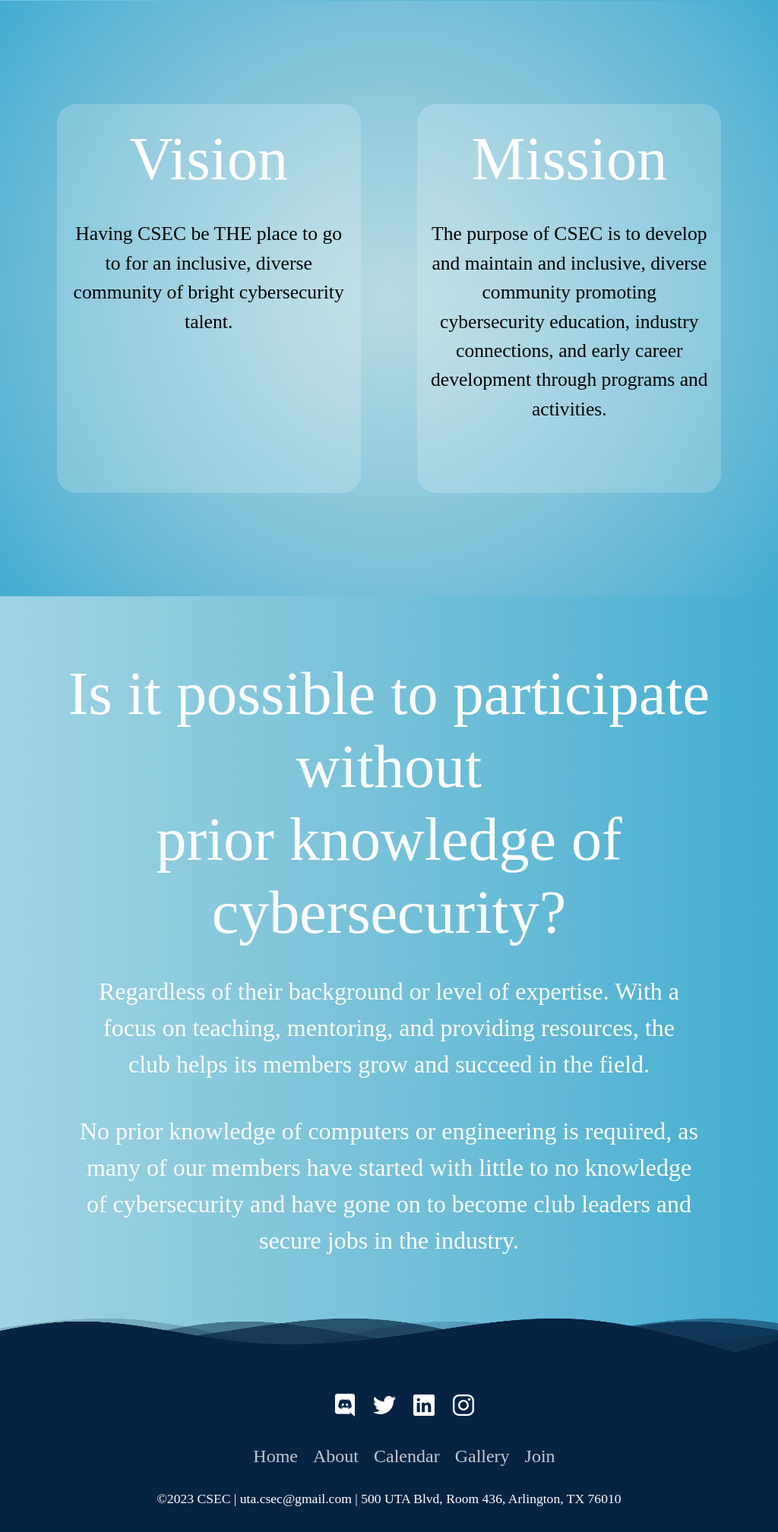
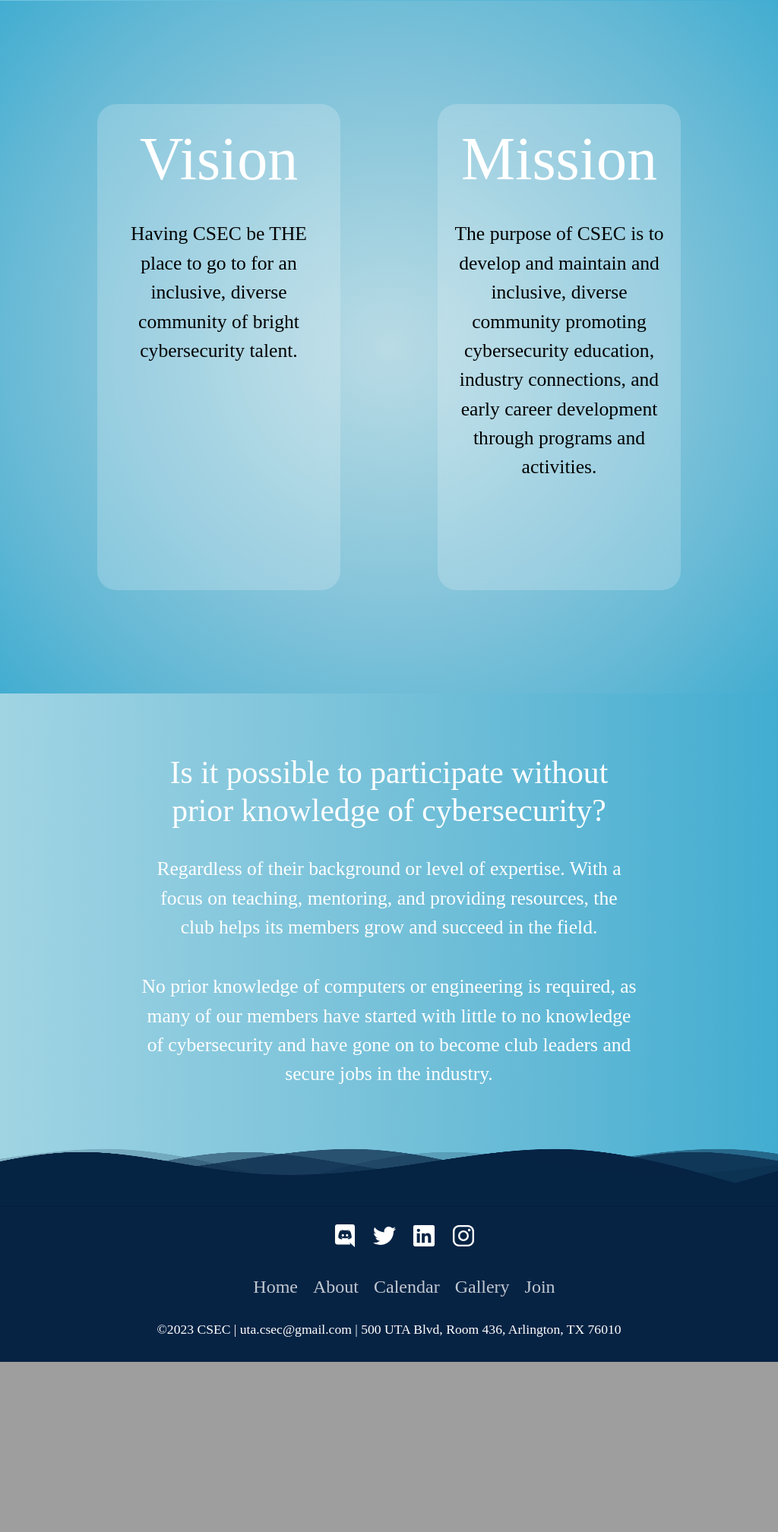
Before and after one commit to CardosoJavier/CSEC, a Flask app: page /about in a window 1024 px wide. Shown: the part 1148-3165 px from the top of the page at 76% size. After the commit the page ends 2941 px from the top, so only its background shows below. Run offline with Flask 2, Linux system fonts and the light colour scheme; some libraries are stand-ins or nearby versions.

Commit message:
csec 2.0 - about device

```diff
--- a/backend/static/CSS/pages/about.css
+++ b/backend/static/CSS/pages/about.css
@@ -1,7 +1,9 @@
 :root
 {
     --fs-600: 2rem;
+    --fs-500: 1.8rem;
     --fs-400: 1.7rem;
+    --fs-300: 1.5rem;
     --fs-200: 1.2rem;
     --fs-100: 0.8rem;
 }
@@ -80,6 +82,8 @@
     align-items: center;
 
     flex-wrap: wrap;
+    padding: 7rem 0;
+
 }
 
 .m-v-container
@@ -141,7 +145,7 @@
 
 
 /* mobile */
-@media only screen and (max-width: 767px)
+@media only screen and (max-width: 767px) and (orientation: portrait)
 {
     /* about content */
     .about-container
@@ -174,14 +178,14 @@
     }
 }
 
-/* Mobile devices (landscape) */
-@media only screen and (min-width: 768px) and (max-width: 1023px) and (orientation: landscape)
+
+@media only screen and (min-width: 740px) and (max-width: 1023px) and (orientation: landscape)
 {
 
     /* About section */
     .about-text h2
     {
-        font-size: var(--fs-200);
+        font-size: var(--fs-400);
         margin: 1rem 0;
     }
     .about-text p
@@ -190,15 +194,34 @@
         margin: 1rem 0;
     }
 
+    /* vision and mission container */
+    .m-v-container
+    {
+        width: 15rem;
+        height: 25rem;
+    }
+
+    /* vision and mission text */
+    .m-v-text p
+    {
+        color: black;
+        font-size: var(--fs-100);
+    }
+
     /* participate section */
     .participate-info h2
     {
         font-size: var(--fs-600);
     }
+
+    .participate-info p
+    {
+        font-size: var(--fs-100);
+    }
 }
 
-/* Tablet devices (portrait) */
-@media only screen and (min-width: 768px) and (max-width: 1023px)
+/* Tablet devices */
+@media only screen and (min-width: 768px) and (max-width: 1023px) and (orientation: portrait)
 {
     .about-text h2
     {
@@ -239,11 +262,8 @@
     }
 }
 
-/* Tablet devices (landscape) */
 @media only screen and (min-width: 1024px) and (max-width: 1279px) and (orientation: landscape)
 {
-
-    /* about section */
     .about-text h2
     {
         font-size: var(--fs-400);
@@ -264,11 +284,27 @@
 
     .m-v-container
     {
-        width: 25rem;
-        height: 32rem;
+        width: 22rem;
+        height: 30rem;
     }
 
-    /* vision and mission text */
+    /* participate section */
+    .participate-info h2
+    {
+        font-size: var(--fs-400);
+    }
+}
+
+/* Desktop devices */
+@media only screen and (min-width: 1024px)
+{
+    /* vision and mission container */
+    .m-v-container
+    {
+        width: 20rem;
+        height: 40rem;
+    }
+
     .m-v-text h2
     {
         color: white;
@@ -281,21 +317,9 @@
         font-size: var(--fs-100);
         margin: 0 1rem;
     }
-
-    /* participate section */
-    .participate-info h2
-    {
-        font-size: var(--fs-600);
-    }
-
-    .participate-info p
-    {
-        font-size: var(--fs-200);
-    }
 }
 
-
-/* Desktop devices */
+/* Large devices */
 @media only screen and (min-width: 1280px)
 {
     /* About section */
```
